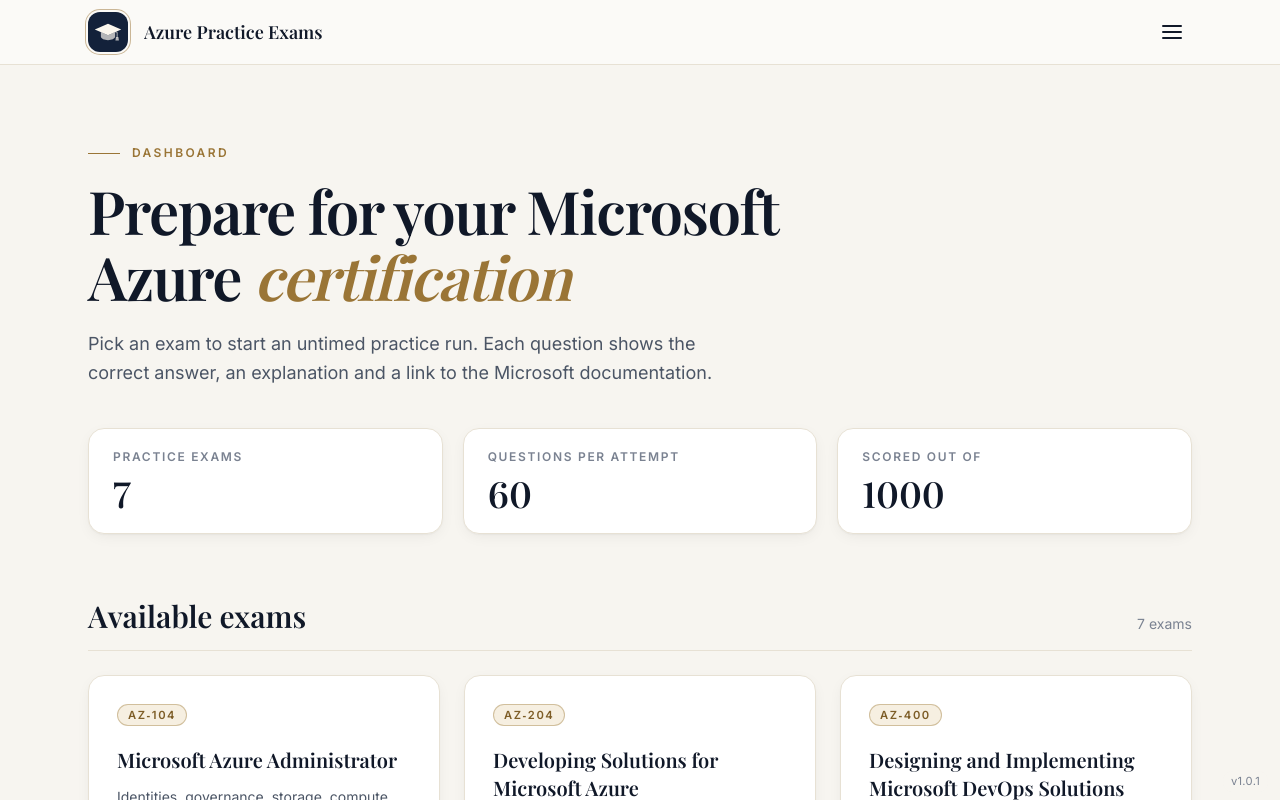
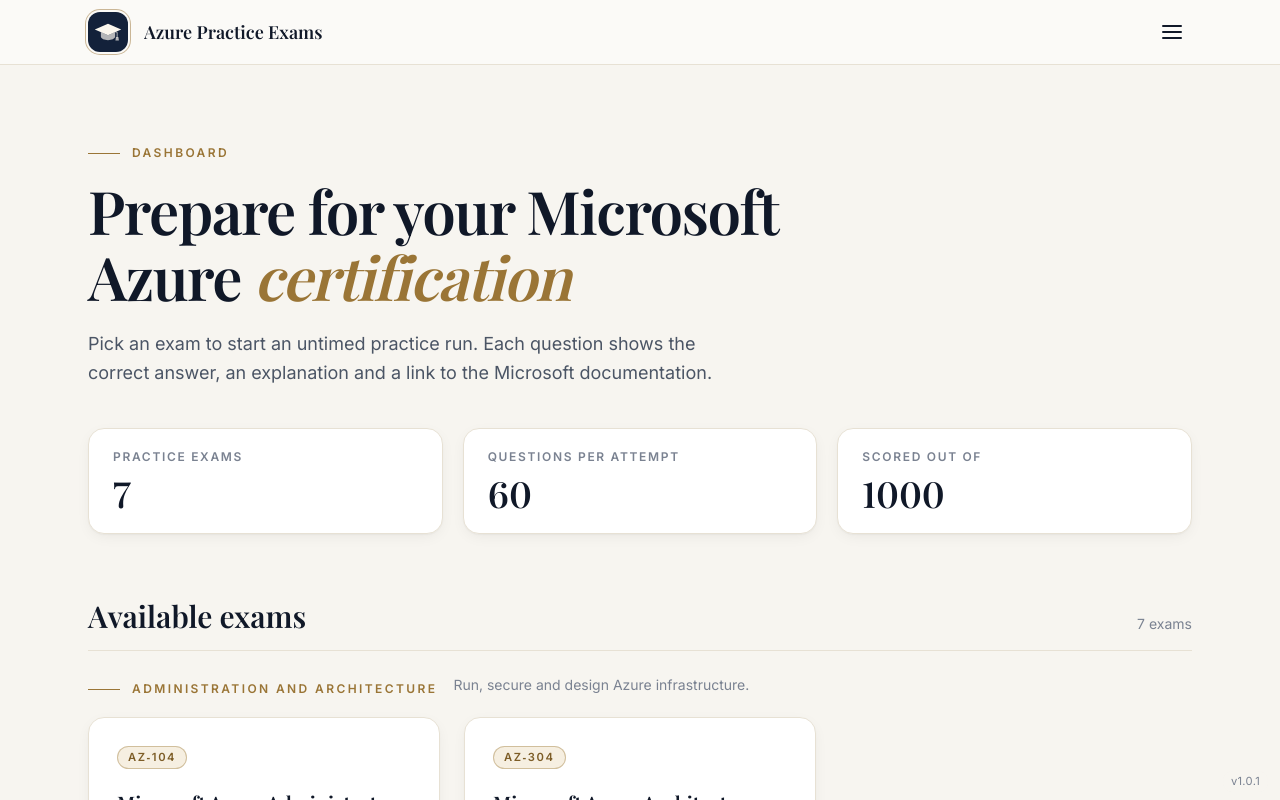
Before and after one commit to carvenmartis/azure-practice-exams, a Next.js app: page / in a window 1280 px wide. Built offline with nearby package versions, Linux system fonts and the light colour scheme.

Commit message:
categories

```diff
--- a/src/app/page.tsx
+++ b/src/app/page.tsx
@@ -2,7 +2,7 @@
 import { ReviewDueBanner } from '@/components/dashboard/review-due-banner';
 import { PageLayout } from '@/components/layout/page-layout';
 import { StatCard } from '@/components/ui/stat-card';
-import { exams } from '@/lib/exams';
+import { examCategories, exams, examsInCategory } from '@/lib/exams';
 
 const facts = [
   { label: 'Practice exams', value: exams.length },
@@ -12,7 +12,8 @@
 
 /**
  * Home page renders a dashboard of available practice exams under an always-visible
- * header with the site name. The exams are presented in a responsive grid.
+ * header with the site name. The exams are grouped into category sections, each
+ * with its own heading and a responsive grid.
  * Selecting a card navigates to the corresponding exam page.
  */
 export default function Home() {
@@ -46,14 +47,35 @@
             </h2>
             <p className="text-sm text-ink-subtle">{exams.length} exams</p>
           </div>
+          <div className="space-y-12 sm:space-y-14">
+            {examCategories.map((category) => {
+              const categoryExams = examsInCategory(category.id);
+              if (!categoryExams.length) return null;
+              const headingId = `category-${category.id}`;
+              return (
+                <section key={category.id} aria-labelledby={headingId}>
+                  <div className="mb-5 flex flex-wrap items-baseline gap-x-4 gap-y-1">
+                    <h3
+                      id={headingId}
+                      className="flex items-center gap-3 text-xs font-semibold uppercase tracking-[0.2em] text-accent"
+                    >
+                      <span aria-hidden="true" className="h-px w-8 bg-accent" />
+                      {category.title}
+                    </h3>
+                    <p className="text-sm text-ink-subtle">{category.description}</p>
+                  </div>
                   <ul className="grid grid-cols-1 gap-6 sm:grid-cols-2 lg:grid-cols-3">
-            {exams.map((exam) => (
+                    {categoryExams.map((exam) => (
                       <li key={exam.slug}>
                         <ExamCard exam={exam} />
                       </li>
                     ))}
                   </ul>
                 </section>
+              );
+            })}
+          </div>
+        </section>
       </div>
     </PageLayout>
   );
--- a/src/lib/changelog.ts
+++ b/src/lib/changelog.ts
@@ -16,6 +16,7 @@
     date: '2026-10-08',
     title: 'Track your progress and study smarter',
     changes: [
+      'The dashboard groups exams into Administration and Architecture, Development and DevOps, and AI and Machine Learning.',
       'Works offline: once the app has been opened online, every exam keeps working without Wi-Fi, and the corner label shows when you are offline.',
       'Spaced repetition: questions you miss come back for review after 3 days, then after 7, 14 and 30 days each time you get them right, until you know them.',
       'Rebuilt on the Next.js App Router. Everything works as before, and unknown pages now show a proper page not found.',
--- a/src/lib/exams.ts
+++ b/src/lib/exams.ts
@@ -1,8 +1,37 @@
+export type ExamCategoryId = 'administration' | 'development' | 'ai';
+
 export interface Exam {
   slug: string;
   name: string;
   description?: string;
+  /** Section the exam is listed under on the dashboard. */
+  category: ExamCategoryId;
 }
+
+export interface ExamCategory {
+  id: ExamCategoryId;
+  title: string;
+  description: string;
+}
+
+/** Dashboard sections, in the order they are shown. */
+export const examCategories: ExamCategory[] = [
+  {
+    id: 'administration',
+    title: 'Administration and Architecture',
+    description: 'Run, secure and design Azure infrastructure.'
+  },
+  {
+    id: 'development',
+    title: 'Development and DevOps',
+    description: 'Build cloud apps and ship them with pipelines.'
+  },
+  {
+    id: 'ai',
+    title: 'AI and Machine Learning',
+    description: 'Build, deploy and operate AI apps, agents and models.'
+  }
+];
 
 /** Site name shown in the header when no exam is open. */
 export const siteName = 'Azure Practice Exams';
@@ -15,40 +44,52 @@
 export const exams: Exam[] = [
   {
     slug: 'az-104',
+    category: 'administration',
     name: 'AZ‑104: Microsoft Azure Administrator',
     description: 'Identities, governance, storage, compute and virtual networking.'
   },
   {
     slug: 'az-204',
+    category: 'development',
     name: 'AZ‑204: Developing Solutions for Microsoft Azure',
     description: 'App Service, Functions, storage, security and messaging for developers.'
   },
   {
     slug: 'az-400',
+    category: 'development',
     name: 'AZ‑400: Designing and Implementing Microsoft DevOps Solutions',
     description: 'Source control, pipelines, release strategy, security and monitoring.'
   },
   {
     slug: 'az-304',
+    category: 'administration',
     name: 'AZ‑304: Microsoft Azure Architect Design',
     description: 'Designing reliable, secure and cost-effective Azure architectures.'
   },
   {
     slug: 'ai-103',
+    category: 'ai',
     name: 'AI‑103: Developing AI Apps and Agents on Azure',
     description: 'Foundry models and agents, RAG, vision, speech and document extraction.'
   },
   {
     slug: 'ai-200',
+    category: 'ai',
     name: 'AI‑200: Developing AI Cloud Solutions on Azure',
     description: 'Containers, vector data in Cosmos DB, PostgreSQL and Redis, messaging and monitoring.'
   },
   {
     slug: 'ai-300',
+    category: 'ai',
     name: 'AI‑300: Operationalizing Machine Learning and Generative AI Solutions',
     description: 'MLOps and GenAIOps: training, deployment, evaluation and RAG tuning.'
   }
 ];
+
+/** The exams of one dashboard section, in list order. */
+export function examsInCategory(id: ExamCategoryId): Exam[] {
+  return exams.filter((exam) => exam.category === id);
+}
 
 /** Splits 'AZ‑104: Microsoft Azure Administrator' into its code and title. */
 export function splitExamName(exam: Exam): { code: string; title: string } {
```
Also changed, not shown: .claude/commands/add-exam.md. Lines whose indentation alone changed are shown as unchanged.
